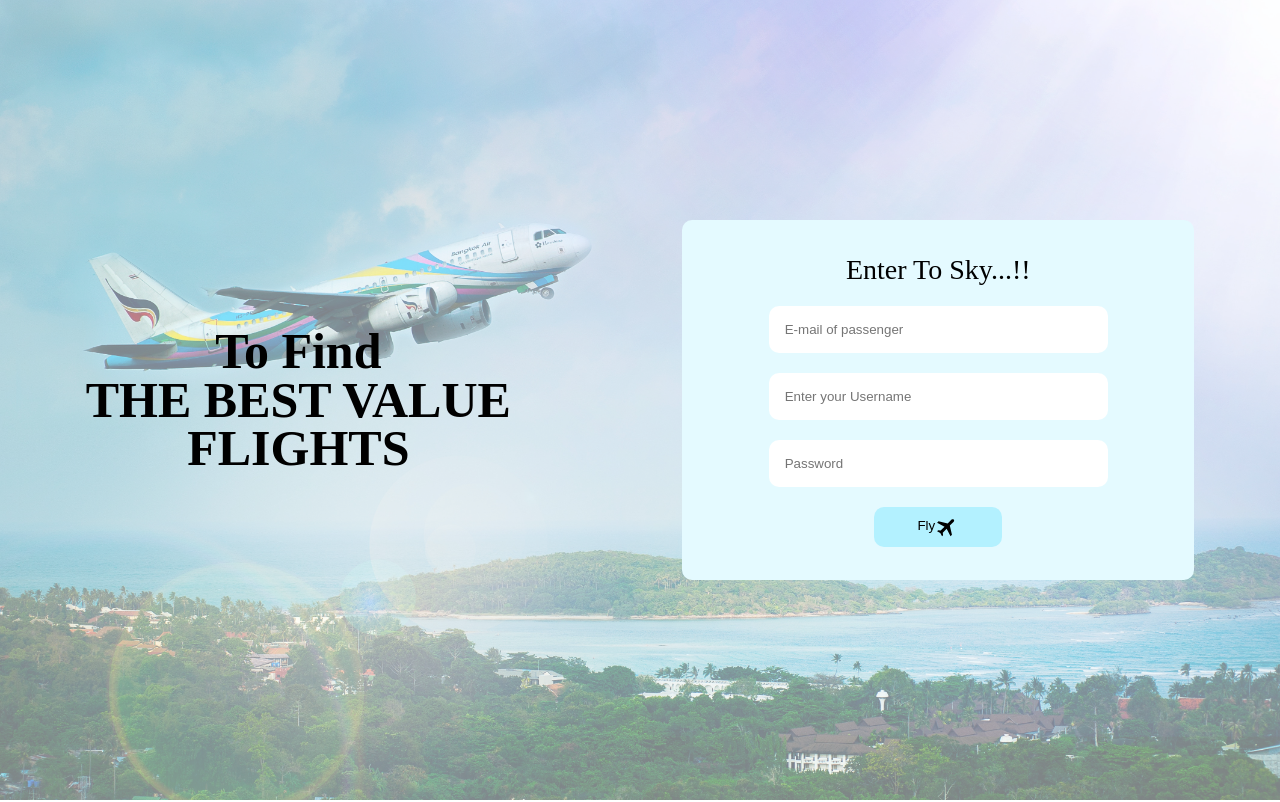
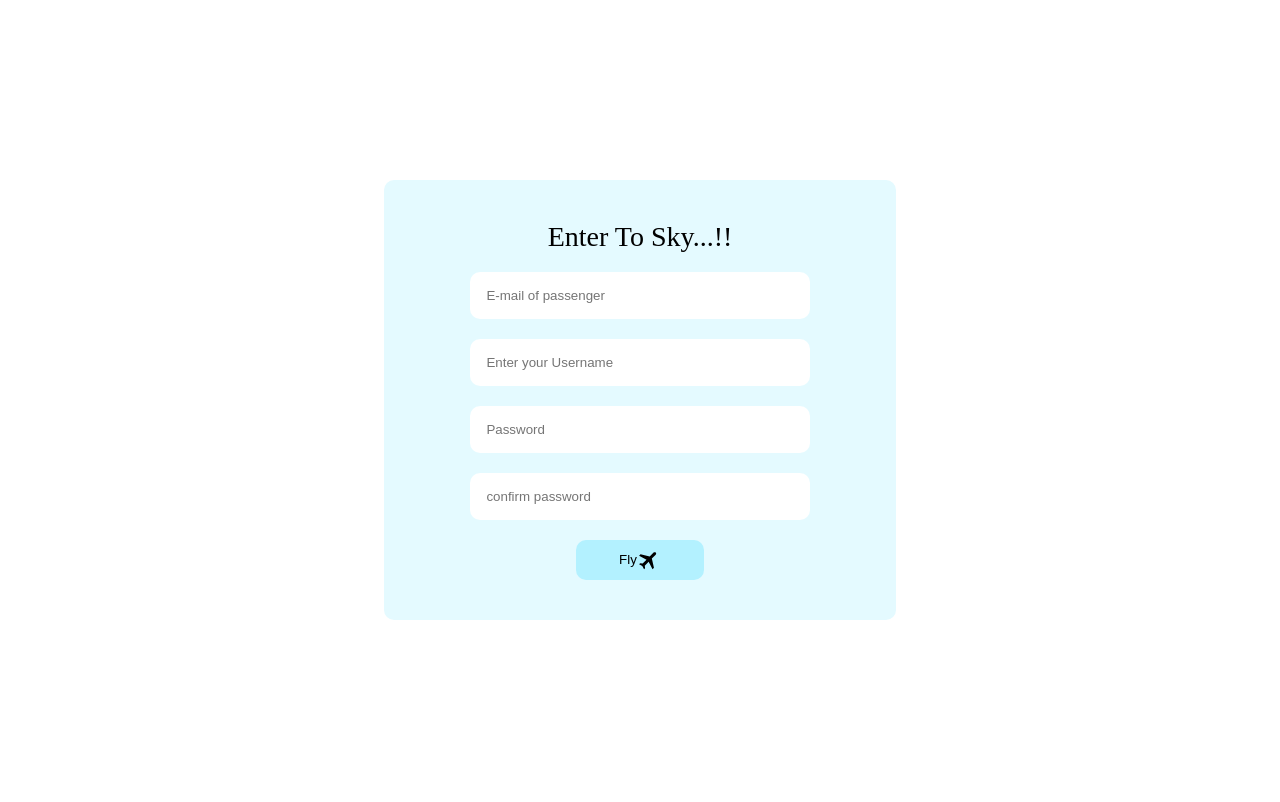
Before and after one commit to suba2002/fly-to-sky, a React (Create React App) app: page / in a window 1280 px wide. Shown: the top 802 px of the page. Built offline with nearby package versions, Linux system fonts and the light colour scheme.

Commit message:
firebase auth

```diff
--- a/package.json
+++ b/package.json
@@ -18,6 +18,7 @@
     "react-redux": "^8.0.7",
     "react-router-dom": "^6.10.0",
     "react-scripts": "5.0.1",
+    "stripe": "^12.10.0",
     "styled-components": "^5.3.9",
     "web-vitals": "^2.1.4"
   },
--- a/src/App.js
+++ b/src/App.js
@@ -2,12 +2,14 @@ import { Route, Routes } from "react-router-dom";
 import "./App.css";
 import { LandingPage } from "./pages/LandingPage";
 import { BookingPage } from "./pages/Booking Page/BookingPage";
+import { Register } from "./components/Register/Register";
 
 function App() {
   return (
     <div className="App">
       <Routes>
-        <Route path="/" element={<LandingPage />} />
+        <Route path="/" element={ < Register/> }></Route>
+        <Route path="landingPage" element={<LandingPage />} />
         <Route path="booking" element={<BookingPage />} />
       </Routes>
     </div>
--- a/src/components/Login/Login.js
+++ b/src/components/Login/Login.js
@@ -1,12 +1,10 @@
 import React, { useState } from "react";
 import "./Login.css";
-import logo from "../../assets/fly.png";
 import FlightIcon from "@mui/icons-material/Flight";
 import { Support } from "../Support/Support";
-import auth from "../../firebase";
-import { createUserWithEmailAndPassword } from "firebase/auth";
 import { useNavigate } from "react-router-dom";
-import { useDispatch } from "react-redux";
+// import { firebase } from "firebase/app";
+import { getAuth, signInWithEmailAndPassword } from "firebase/auth";
 
 export const Login = () => {
   const [username, setUsername] = useState("");
@@ -16,19 +14,23 @@ export const Login = () => {
   const navigate = useNavigate();
 
   const login = () => {
-    // const auth = auth();
-
-    if (email == "" && username == "" && password == "") {
+    if (username == "" && email == "" && password == "") {
       return;
     }
 
-    createUserWithEmailAndPassword(auth, email, password)
-      .then((res) => {
-        res.user.displayName = username;
-        console.log(res);
+    const auth = getAuth();
+    signInWithEmailAndPassword(auth, email, password)
+      .then((userCredential) => {
+        const user = userCredential.user;
+        console.log("User authenticated:", user);
         navigate("/booking");
       })
-      .catch((err) => console.log(err));
+      .catch((error) => {
+        const errorCode = error.code;
+        const errorMessage = error.message;
+        console.error("Authentication error:", errorCode, errorMessage);
+      });
+    navigate("/booking");
   };
 
   return (
@@ -49,6 +51,7 @@ export const Login = () => {
           <p>Enter To Sky...!!</p>
           <input
             type="email"
+            value={email}
             placeholder="E-mail of passenger"
             onChange={(e) => setEmail(e.target.value)}
           />
@@ -59,6 +62,7 @@ export const Login = () => {
           />
           <input
             type="password"
+            value={password}
             placeholder="Password"
             onChange={(e) => setPassword(e.target.value)}
           />
@@ -68,6 +72,7 @@ export const Login = () => {
           </button>
         </div>
       </div>
+
       <Support />
     </div>
   );
--- /dev/null
+++ b/src/components/Register/Register.css
@@ -0,0 +1,77 @@
+
+
+.register {
+    color: #000;
+    position: relative;
+    /* height: 100vh; */
+    width: 100%;
+    display: flex;
+    align-items: center;
+    justify-content: space-around;
+    min-height: 100vh;
+    position: absolute;
+    font-family: monserrat;
+  }
+
+  .register > div {
+    z-index: 0;
+  }
+
+
+  .register__container {
+    display: flex;
+    flex-direction: column;
+    align-items: center;
+    justify-content: center;
+    border-radius: 10px;
+    background-color: #e4faff;
+    width: 40vw;
+    height: 55vh;
+    gap: 2.5vh;
+  }
+
+  .register__container > p {
+    font-weight: 500;
+    font-size: 28px;
+    line-height: 34.13px;
+    text-align: center;
+    margin-bottom: -2px;
+  }
+
+  .register__container > input {
+    border: none;
+    outline: none;
+    background-color: #ffffff;
+    border-radius: 10px;
+    padding: 2vh;
+    width: 60%;
+  }
+
+  .register__container > button {
+    border: none;
+    outline: none;
+    background-color: #b3f1ff;
+    border-radius: 10px;
+    width: 10vw;
+    height: 5vh;
+    display: flex;
+    align-items: center;
+    justify-content: center;
+  }
+
+  .register__container > button > p {
+    font-weight: 500;
+    /* font-size: 20px; */
+    line-height: 24.38px;
+    text-align: center;
+  }
+
+  @media screen and (max-width: 767px) {
+    .register {
+      flex-direction: column;
+    }
+
+    .register__container {
+      width: 60vw;
+    }
+  }
--- /dev/null
+++ b/src/components/Register/Register.js
@@ -0,0 +1,71 @@
+import React, { useState } from "react";
+import { useNavigate } from "react-router-dom";
+import FlightIcon from "@mui/icons-material/Flight";
+import { createUserWithEmailAndPassword } from "firebase/auth";
+import auth from "../../firebase";
+import "./Register.css";
+
+export const Register = () => {
+  const [username, setUsername] = useState("");
+  const [email, setEmail] = useState("");
+  const [password, setPassword] = useState("");
+  const [ConfirmPassword, setConfirmPassword] = useState("");
+  const navigate = useNavigate();
+
+  const login = () => {
+    // const auth = auth();
+
+    if (
+      email == "" &&
+      username == "" &&
+      password == "" &&
+      ConfirmPassword == ""
+    ) {
+      return;
+    }
+
+    if (password !== ConfirmPassword) {
+      return;
+    }
+
+    createUserWithEmailAndPassword(auth, email, password)
+      .then((res) => {
+        res.user.displayName = username;
+        console.log(res);
+        navigate("/booking");
+      })
+      .catch((err) => console.log(err));
+    navigate("/landingPage");
+  };
+  return (
+    <div className="register">
+      <div className="register__container">
+        <p>Enter To Sky...!!</p>
+        <input
+          type="email"
+          placeholder="E-mail of passenger"
+          onChange={(e) => setEmail(e.target.value)}
+        />
+        <input
+          type="text"
+          placeholder="Enter your Username"
+          onChange={(e) => setUsername(e.target.value)}
+        />
+        <input
+          type="password"
+          placeholder="Password"
+          onChange={(e) => setPassword(e.target.value)}
+        />
+        <input
+          type="password"
+          placeholder="confirm password"
+          onChange={(e) => setConfirmPassword(e.target.value)}
+        />
+        <button onClick={login}>
+          <p>Fly </p>{" "}
+          <FlightIcon style={{ transform: "rotate(45deg)", height: "3vh" }} />
+        </button>
+      </div>
+    </div>
+  );
+};
--- a/src/components/Support/Support.css
+++ b/src/components/Support/Support.css
@@ -1,22 +1,21 @@
 .support {
   position: absolute;
+  margin-top: 20px;
   top: 100vh;
   text-align: center;
   /* width: 100%; */
   font-family: montserrat;
 }
 
-
-
 .support__container {
   display: flex;
   align-items: center;
   justify-content: center;
   gap: 5vw;
+  margin-top: 25px;
 }
 
 .support__container > div > img {
-  /* height: 40%; */
   border-radius: 10px;
   width: 100%;
   transform-style: preserve-3d;
@@ -68,7 +67,6 @@
   font-style: normal;
   font-size: 20px;
   line-height: 24px;
-  margin-top: -40px;
   color: #58585c;
 }
 
@@ -106,7 +104,7 @@
     font-weight: 600;
     font-size: 40px;
     line-height: 45px;
-    margin-bottom: 50px;
+    margin-bottom: 10px;
   }
 
   .support__content > p {
@@ -119,7 +117,7 @@
     flex-direction: column;
   }
 
-  .support__images{
+  .support__images {
     width: 50vw;
   }
 
--- a/src/components/Support/Support.js
+++ b/src/components/Support/Support.js
@@ -9,12 +9,12 @@ export const Support = () => {
   return (
     <div className="support">
       <div className="support__content">
-        <h3>Plan your trip and travel with confidence </h3>
+        <h3>Plan your trip and travel with confidence</h3>
         <p>
           From booking services to help in travel plans,you can expect a lot
           along your journey
         </p>
-      </div>
+        </div>
       <div className="support__container">
         <div className="support__images">
           <img src={logo1} alt="customer_support" />
```
Also changed, not shown: src/pages/RegisterPage/RegisterPage.js (added), 1 other file (tests, documents, lock files or other folders).
